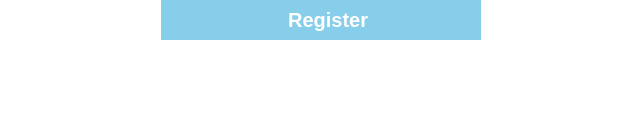
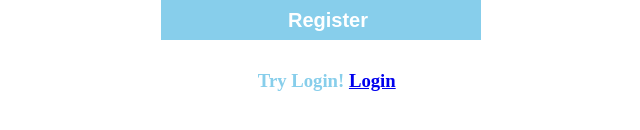
Before and after one commit to AliObeid01/admin-users-roles, a Vue app in the folder frontend/: page /register in a window 1280 px wide. Shown: the part 516-646 px from the top of the page, without its empty margins (319-959 px from the left). Built offline with nearby package versions, Linux system fonts and the light colour scheme; sample sign-in values are in the browser's storage.

Commit message:
frontend:add link to login page

```diff
--- a/frontend/src/views/RegisterView.vue
+++ b/frontend/src/views/RegisterView.vue
@@ -12,6 +12,9 @@
             <input type="password" placeholder="Enter Password" v-model="form.password" required>
             <button type="submit">Register</button>
         </form>
+        <h3>
+          Try Login! <router-link to="/login">Login</router-link>
+        </h3>
     </div>
 </div>
 </template>
@@ -38,12 +41,17 @@
 .register p{
     color: #FF0000;
     position: relative;
-    left: 44%;
+    left: 37%;
 }
 .register h1{
     color: skyblue;
     position: relative;
     left: 46%;
+}
+.register h3{
+    color: skyblue;
+    position: relative;
+    left: 45%;
 }
 .register button{
     width:320px;
@@ -90,6 +98,7 @@ export default {
             .then((response) => {
                 console.log(response);
                 this.errorMsg = response.data.message;
+                this.form="";
             })
             .catch( (error) => {
                 console.log(error);
```
